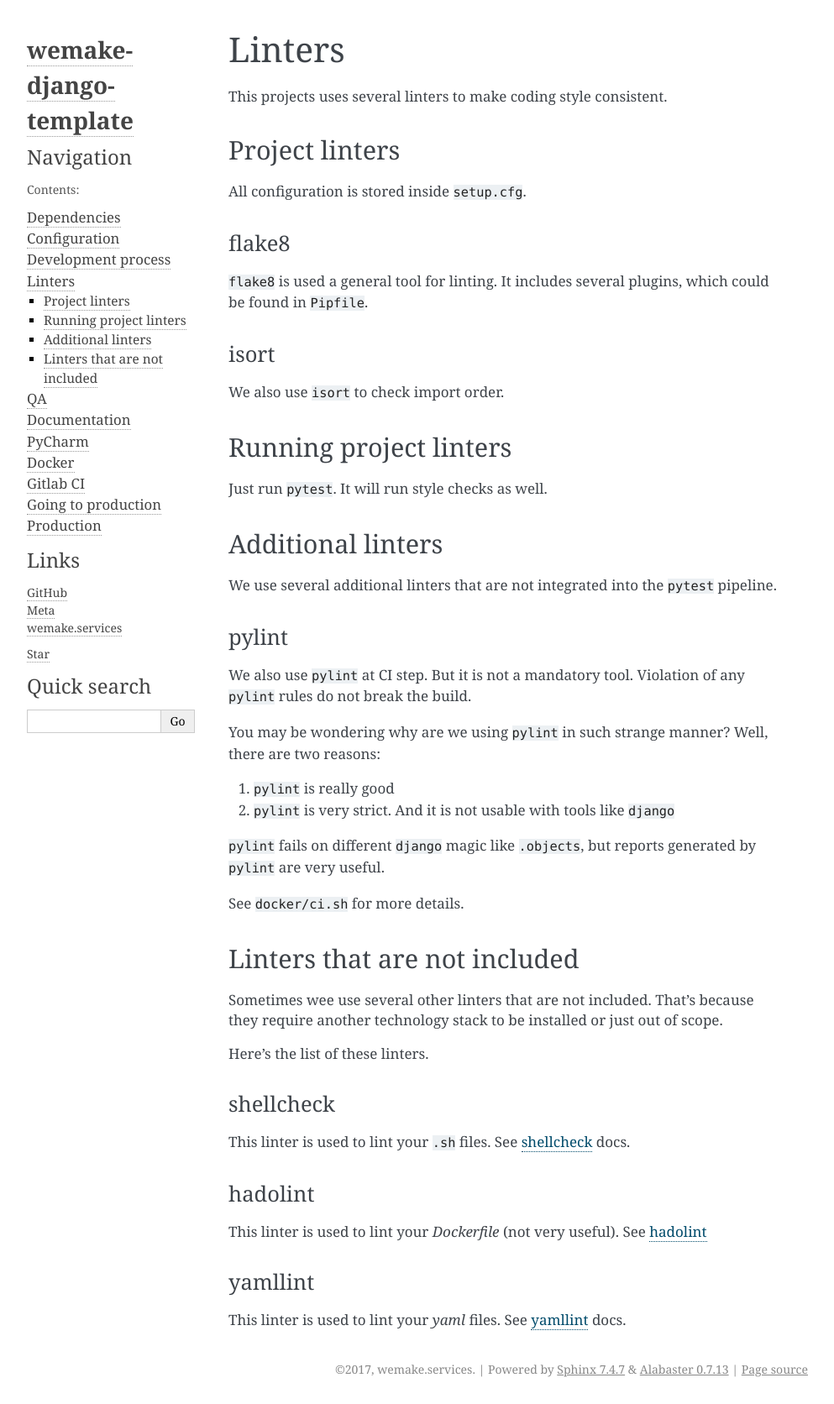
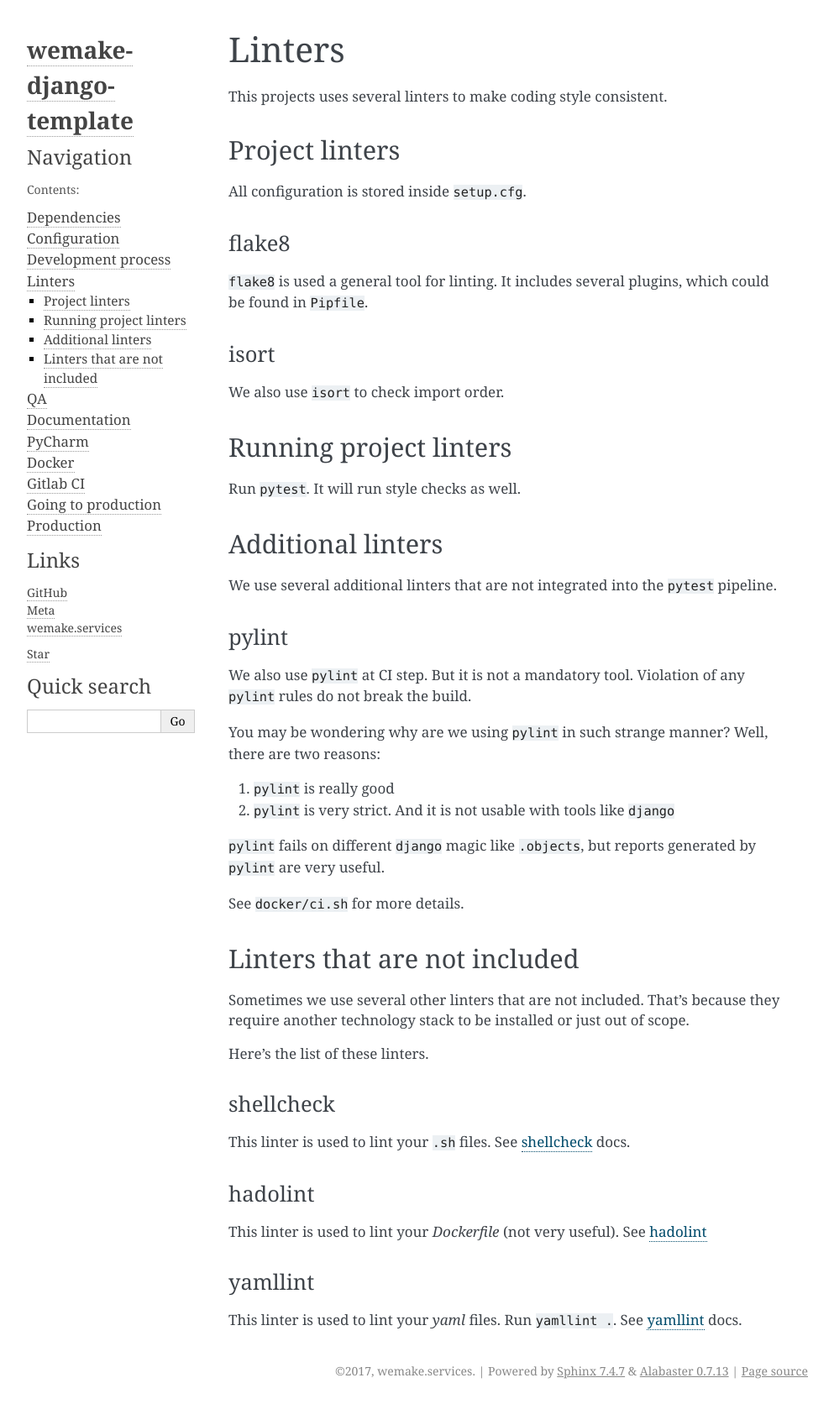
Before and after one commit to wemake-services/wemake-django-template, a Sphinx documentation site: the page built from {{cookiecutter.project_name}}/docs/_pages/template/linters.rst, in a window 1280 px wide. Shown: the whole page at 84% size, without its empty margins (148-1141 px from the left). Built offline with Sphinx 7.4.7, drawn with Linux system fonts in a browser that asks for light colours; the version number could not be read and is left out.

Commit message:
Add yamllint support (#514)

```diff
--- a/{{cookiecutter.project_name}}/docs/_pages/template/linters.rst
+++ b/{{cookiecutter.project_name}}/docs/_pages/template/linters.rst
@@ -27,7 +27,7 @@ We also use ``isort`` to check import order.
 Running project linters
 -----------------------
 
-Just run ``pytest``. It will run style checks as well.
+Run ``pytest``. It will run style checks as well.
 
 
 Additional linters
@@ -57,7 +57,7 @@ See ``docker/ci.sh`` for more details.
 Linters that are not included
 -----------------------------
 
-Sometimes wee use several other linters that are not included.
+Sometimes we use several other linters that are not included.
 That's because they require another technology stack to be installed
 or just out of scope.
 
@@ -79,4 +79,5 @@ yamllint
 ~~~~~~~~
 
 This linter is used to lint your `yaml` files.
+Run ``yamllint .``.
 See `yamllint <https://github.com/adrienverge/yamllint>`_ docs.
```
Also changed, not shown: 5 other files.
